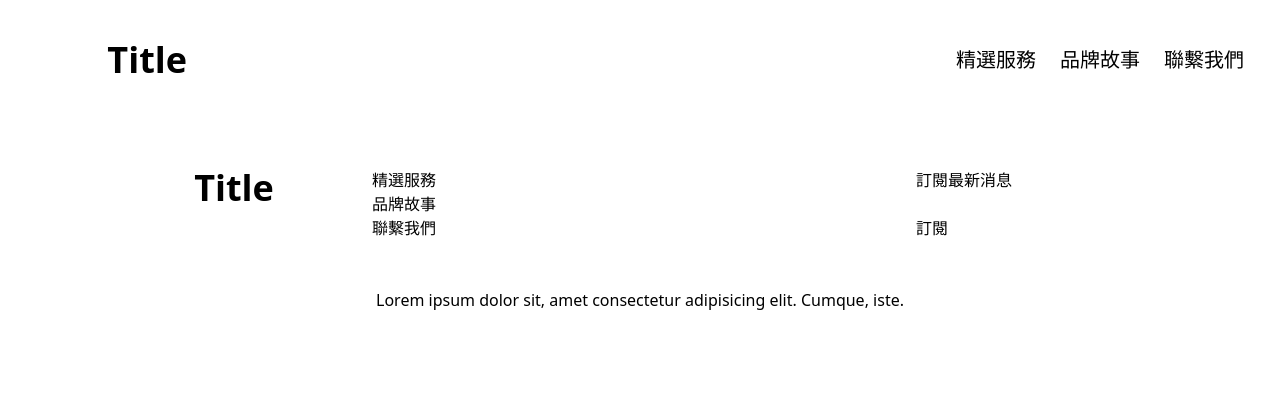
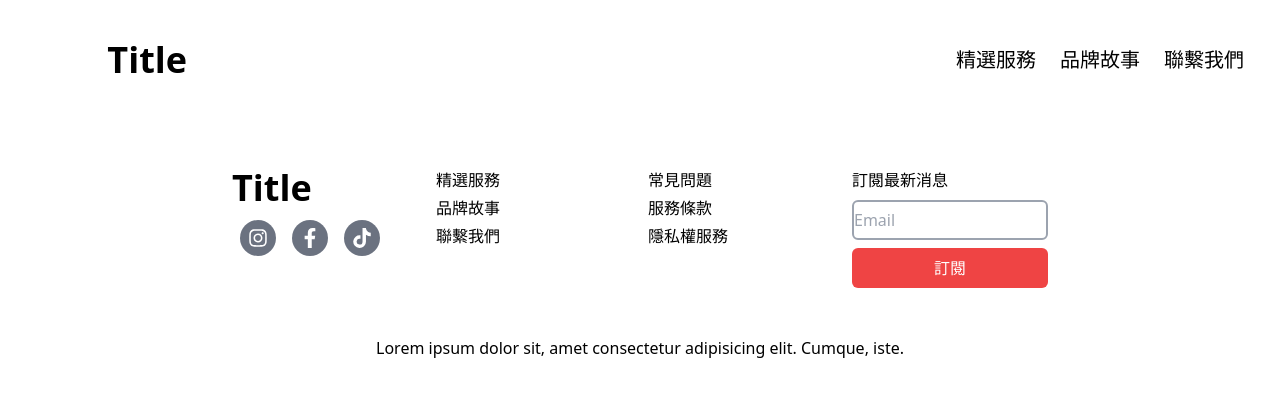
Before and after one commit to Eazychen/React-page, a React (Create React App) app: page / in a window 1280 px wide. Shown: the top 396 px of the page. Built offline with nearby package versions, Linux system fonts and the light colour scheme.

Commit message:
Update footer content and adjust data layout

```diff
--- a/src/DefaultComponent.js
+++ b/src/DefaultComponent.js
@@ -2,11 +2,7 @@ import React from "react";
 import HomePage from "./HomePage";
 
 const DefaultComponent = () => {
-	const listdata = [
-		{ title: "精選服務",path: "/services"},
-		{ title: "品牌故事", path: "/about" },
-        { title: "聯繫我們", path: "/contact"}
-	]
+
 	return (
 		<div>
 			<HomePage/>
--- a/src/HomePage.js
+++ b/src/HomePage.js
@@ -1,11 +1,12 @@
 import React from "react";
 import { useNavigate } from "react-router-dom";
+import { FaInstagram,FaFacebookF,FaTiktok } from "react-icons/fa";
 
 const UlGroup = ({datas,className})=>{
 	const navigate = useNavigate();
-	return (<ul className={className.navUl}>
+	return (<ul className={className.ul}>
 		{datas.map((data)=> (
-			<li className={className.navLiGroup}key={data.id} onClick={()=>navigate(data.path)}>{data.title}</li>
+			<li className={className.liGroup} key={data.id} onClick={()=>navigate(data.path)}>{data.title}</li>
 		))}
 </ul>)
 }
@@ -21,24 +22,32 @@ const HomePage = () => {
 		<div>
 			<div className="nav">
 				<div className="p-4 text-4xl font-bold text-center">Title</div>
-				<UlGroup datas={datas}  className={{navUl:"nav-ul",navLiGroup:"nav-li-group"}}/>
+				<UlGroup datas={datas}  className={{ul:"nav-ul",liGroup:"nav-li-group"}}/>
 			</div>
 			<footer>
 				<div className="footer">
 	        		<div className="pr-2">
-						<h3 className="text-4xl font-bold text-center">Title</h3>
-						<ul>
-							<li></li>
-							<li></li>
-							<li></li>
+						<h3 className="mb-3 text-4xl font-bold">Title</h3>
+						<ul className="flex justify-start">
+							<li className="footer-first-li"><FaInstagram size={20} color="#fff"/></li>
+							<li className="footer-first-li"><FaFacebookF size={20} color="#fff"/></li>
+							<li className="footer-first-li"><FaTiktok size={20} color="#fff"/> </li>
 						</ul>
 					</div>
-					<UlGroup  datas={datas} className={{}}/>
-					<div className="px-2"></div>
-					<div className="pl-2">
+					<UlGroup  datas={datas} className={{liGroup:"footer-li"}}/>
+					<div className="px-2">
+						<ul>
+							<li>常見問題</li>
+							<li className="pt-1">服務條款</li>
+							<li className="pt-1">隱私權服務</li>
+						</ul>
+					</div>
+					<div className="flex flex-col pl-2">
 						<h4>訂閱最新消息</h4>
-						<input type="text" className=""/>
-						<button type="button">訂閱</button>
+						<div>
+							<input type="email" className="footer-input" placeholder="Email"/>
+						</div>
+						<button type="button" className="btn-dangrous">訂閱</button>
 					</div>
 				</div>
 				<p className="px-6 mx-20 text-center ">Lorem ipsum dolor sit, amet consectetur adipisicing elit. Cumque, iste.</p>
--- a/src/index.css
+++ b/src/index.css
@@ -10,7 +10,7 @@
 }
 
 .nav-li-group{
-    @apply p-3 text-xl  cursor-pointer
+    @apply p-3 text-xl cursor-pointer
 }
 
 .nav-li-group:hover{
@@ -18,5 +18,24 @@
 }
 
 .footer{
-    @apply grid grid-cols-4 px-6 mx-20 py-12
+    @apply grid grid-cols-4 px-6 mx-52 py-12
 }
+.footer-first-li{
+    @apply bg-gray-500 p-2 rounded-3xl mx-2
+}
+.footer-li:not(:first-child){
+    @apply mt-1
+}
+.footer-input{
+    @apply w-full h-10 my-2 border-2 rounded-md border-gray-400
+}
+.footer-input:focus,
+.footer-input:hover{
+    @apply border-black
+}
+.btn-dangrous{
+    @apply px-1 py-2 bg-red-500 rounded-md text-white cursor-pointer
+}
+.btn-dangrous:hover{
+    @apply bg-red-900
+}
```
